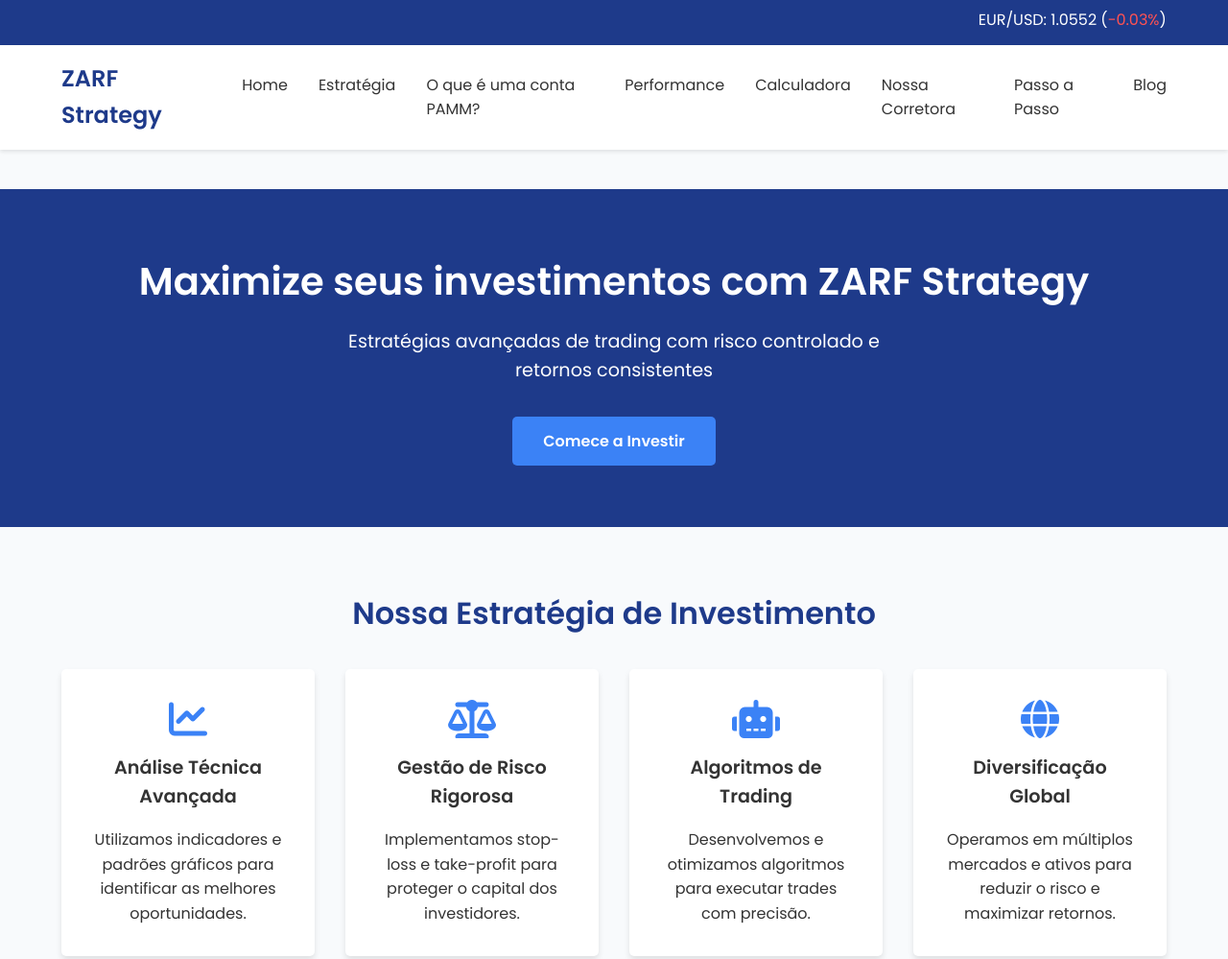
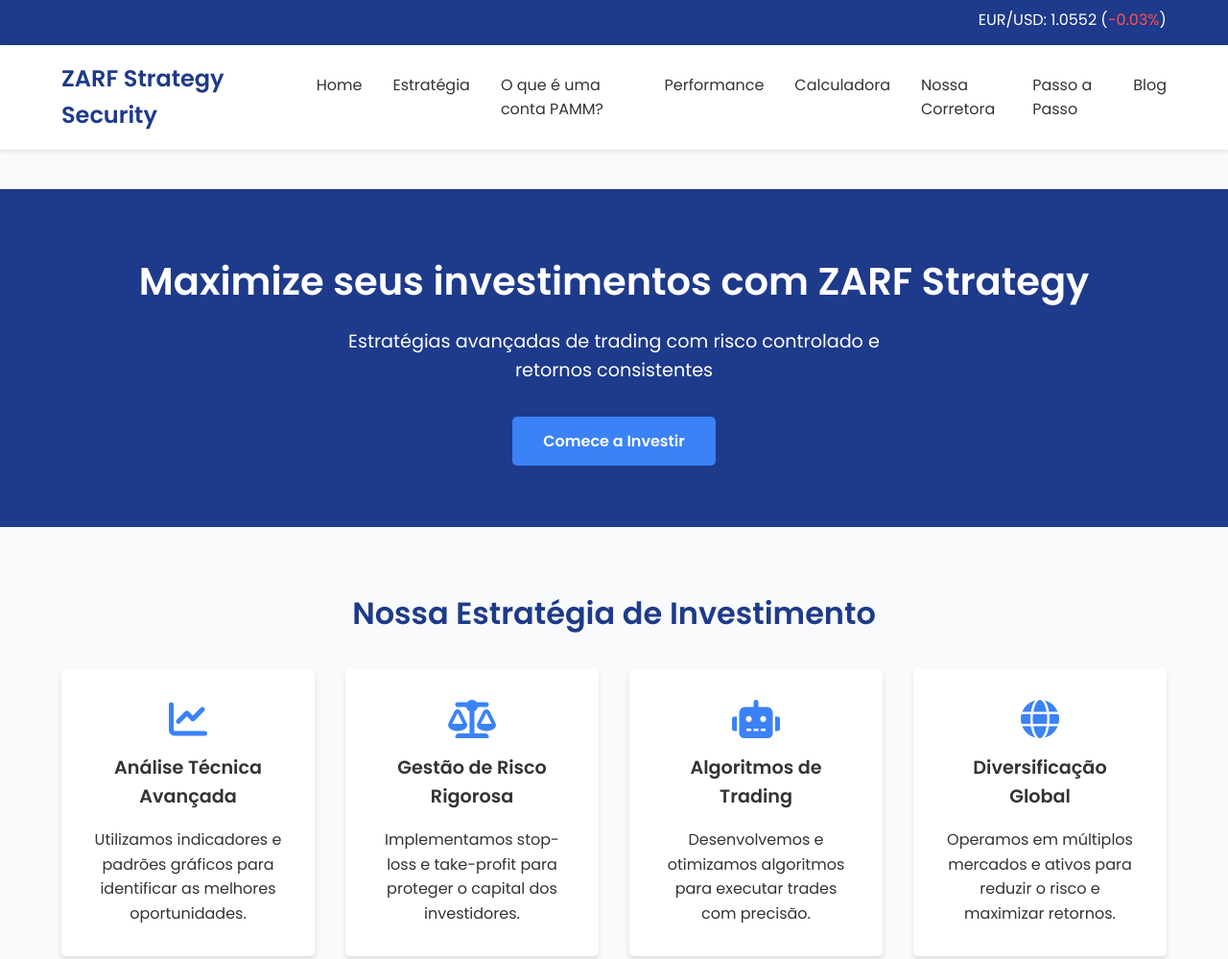
Before and after one commit to arlandelucas/zarfstrategy, a plain HTML site: page index.html in a window 1280 px wide. Shown: the top 999 px of the page at 96% size. Drawn offline with Linux system fonts and the light colour scheme.

Commit message:
update index.html

```diff
--- a/index.html
+++ b/index.html
@@ -556,7 +556,7 @@
 
     <header>
         <nav class="container">
-            <div class="logo">ZARF Strategy</div>
+            <div class="logo">ZARF Strategy Security </div>
             <ul class="nav-links">
                 <li><a href="#home">Home</a></li>
                 <li><a href="#strategy">Estratégia</a></li>
```
